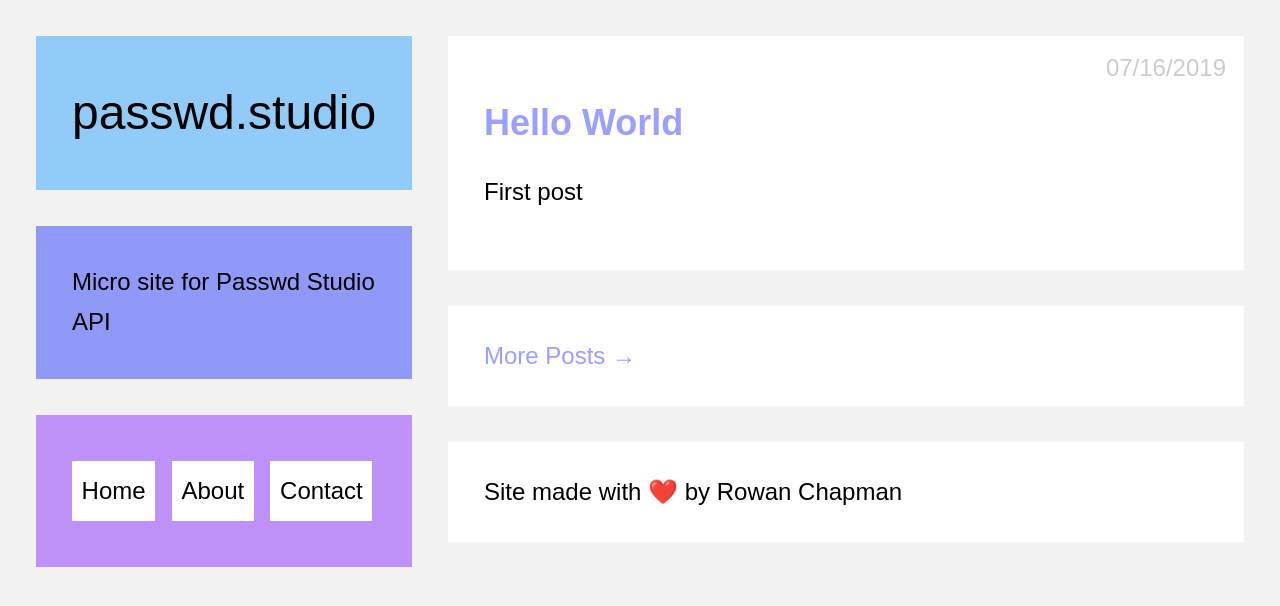
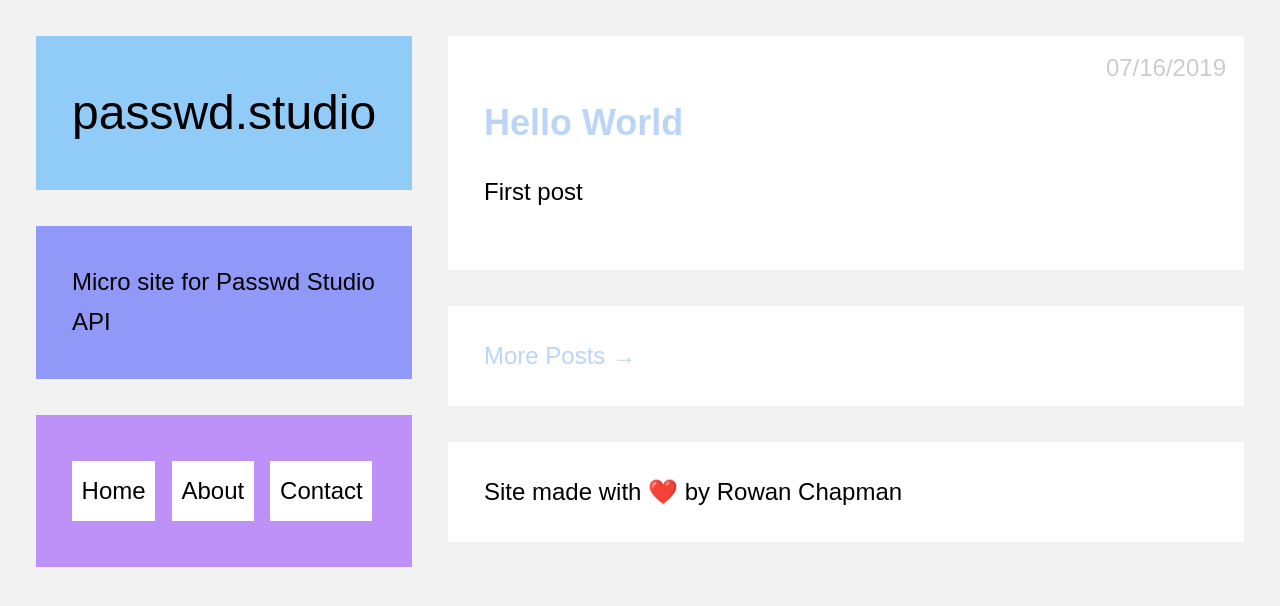
Before and after one commit to rchapman83/passwd-studio-web, a Jekyll site: the page built from index.html, in a window 1280 px wide. Shown: the top 606 px of the page. Built offline with Jekyll 4.4.1, drawn with Linux system fonts in a browser that asks for light colours; emoji names are drawn with the system emoji font.

Commit message:
Updated Style

```diff
--- a/assets/css/style.scss
+++ b/assets/css/style.scss
@@ -7,8 +7,8 @@
 $base-font-family:  sans-serif;
 $base-font-size:    24px;
 $base-line-height:  1.5;
-$link:              rgba(51, 66, 255, 0.5);
-$link-hover:        rgba(240, 51, 255, 0.5);
+$link:              rgba(25, 117, 229, 0.3);
+$link-hover:        rgba(255, 51, 66, 0.5);
 $spacing-unit:      1.5em;
 $blue3:             rgba(25, 117, 229, 0.3);
 $blue1:             rgba(51, 168, 255, 0.5);
```
